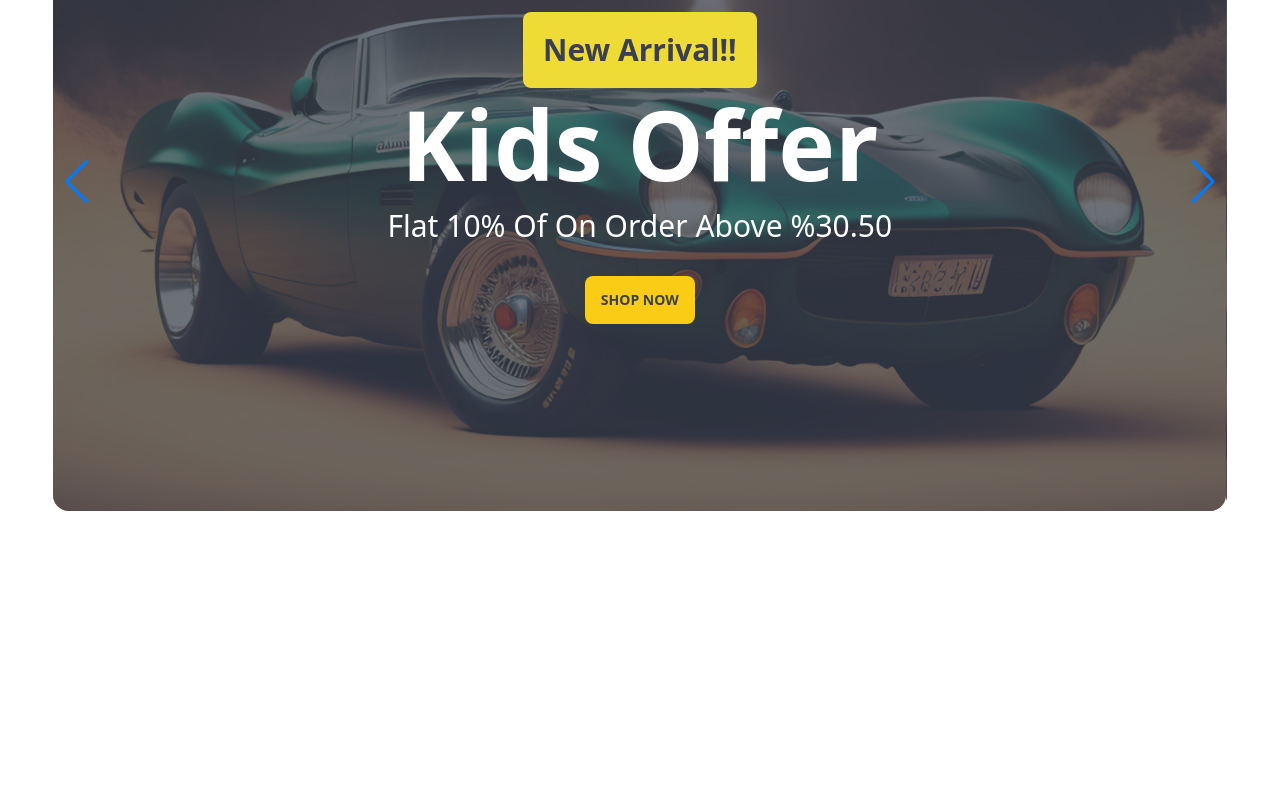
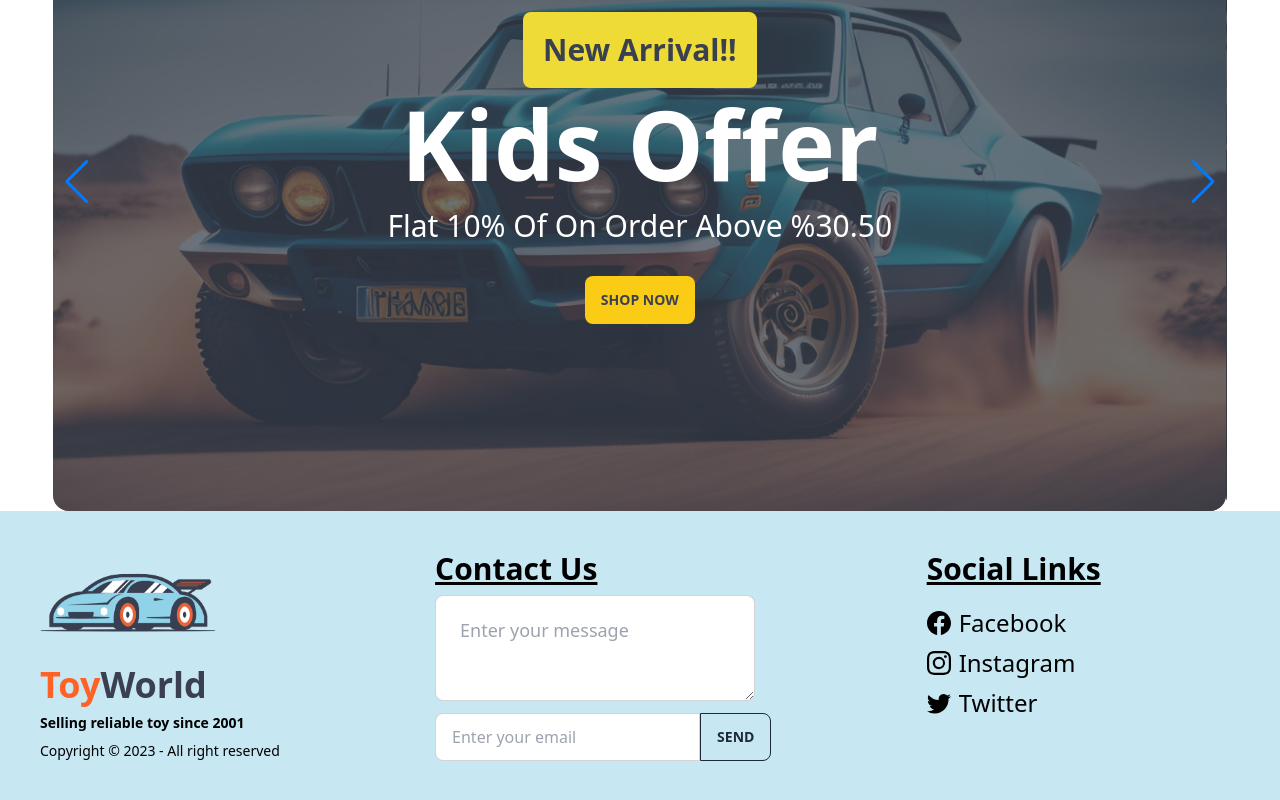
Before and after one commit to mahadi61/toy-world, a React (Vite) app: page / in a window 1280 px wide. Shown: the part 244-1044 px from the top of the page. Before the commit the page ends 800 px from the top, so only its background shows below. Built offline with nearby package versions, Linux system fonts and the light colour scheme.

Commit message:
footer done

```diff
--- a/package.json
+++ b/package.json
@@ -16,6 +16,7 @@
     "match-sorter": "^6.3.1",
     "react": "^18.2.0",
     "react-dom": "^18.2.0",
+    "react-icons": "^4.8.0",
     "react-router-dom": "^6.11.1",
     "sort-by": "^1.2.0",
     "swiper": "^9.3.2"
--- a/src/layout/MainLayout.jsx
+++ b/src/layout/MainLayout.jsx
@@ -1,4 +1,5 @@
 import { Outlet } from "react-router-dom";
+import Footer from "../shared/footer/Footer";
 import Navbar from "../shared/navbar/Navbar";
 
 const MainLayout = () => {
@@ -8,6 +9,7 @@ const MainLayout = () => {
       <section className="w-11/12 mx-auto">
         <Outlet></Outlet>
       </section>
+      <Footer></Footer>
     </div>
   );
 };
--- a/src/shared/footer/Footer.jsx
+++ b/src/shared/footer/Footer.jsx
@@ -1,5 +1,55 @@
+import { BsFacebook, BsInstagram, BsTwitter } from "react-icons/bs";
+import { Link } from "react-router-dom";
+import logo from "../../assets/logo-01.png";
+
 const Footer = () => {
-  return <div>This is footer</div>;
+  return (
+    <footer className="footer  p-10 bg-[#c7e8f3] text-black">
+      <div>
+        <img className="w-44" src={logo} alt="" />
+        <Link className="text-4xl font-bold text-[#FF6224]">
+          Toy<span className="text-[#3B4051]">World</span>
+        </Link>
+        <p className="font-bold">Selling reliable toy since 2001</p>
+        <p>Copyright © 2023 - All right reserved</p>
+      </div>
+
+      <div className="">
+        <h3 className="text-3xl underline font-semibold">Contact Us</h3>
+        <div className="form-control">
+          <textarea
+            placeholder="Enter your message"
+            className="textarea textarea-bordered textarea-lg w-full max-w-xs"
+          ></textarea>
+          <label className="input-group mt-3">
+            <input
+              type="email"
+              placeholder="Enter your email"
+              className="input input-bordered"
+            />
+            <button className="btn btn-outline hover:border-white hover:bg-orange-400">
+              Send
+            </button>
+          </label>
+        </div>
+      </div>
+
+      <div className="">
+        <h2 className="text-3xl underline mb-3 font-semibold">Social Links</h2>
+        <Link className="text-2xl flex items-center gap-2">
+          <BsFacebook /> Facebook
+        </Link>
+        <Link className="text-2xl flex items-center gap-2">
+          <BsInstagram /> Instagram
+        </Link>
+        <Link className="text-2xl flex items-center gap-2">
+          {" "}
+          <BsTwitter />
+          Twitter
+        </Link>
+      </div>
+    </footer>
+  );
 };
 
 export default Footer;
```
Also changed, not shown: 1 other file (tests, documents, lock files or other folders).
